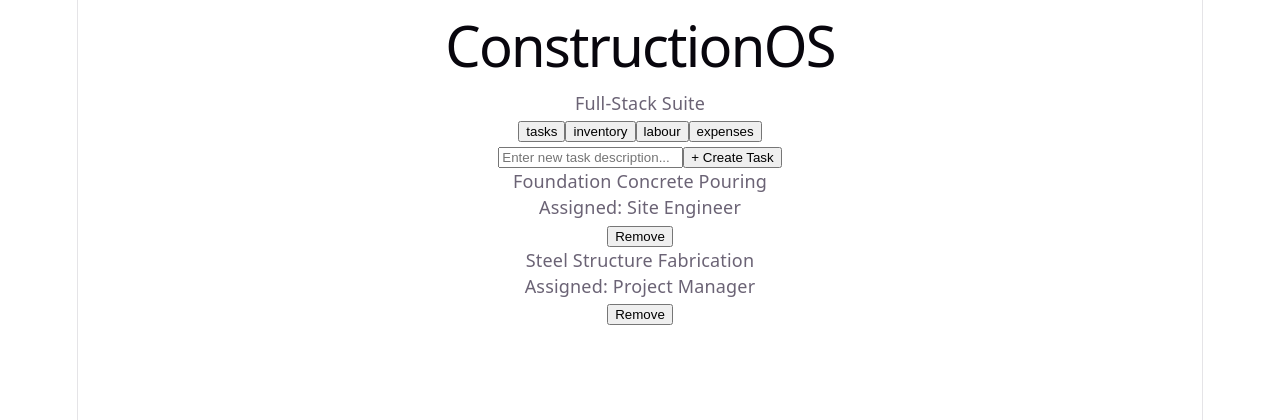
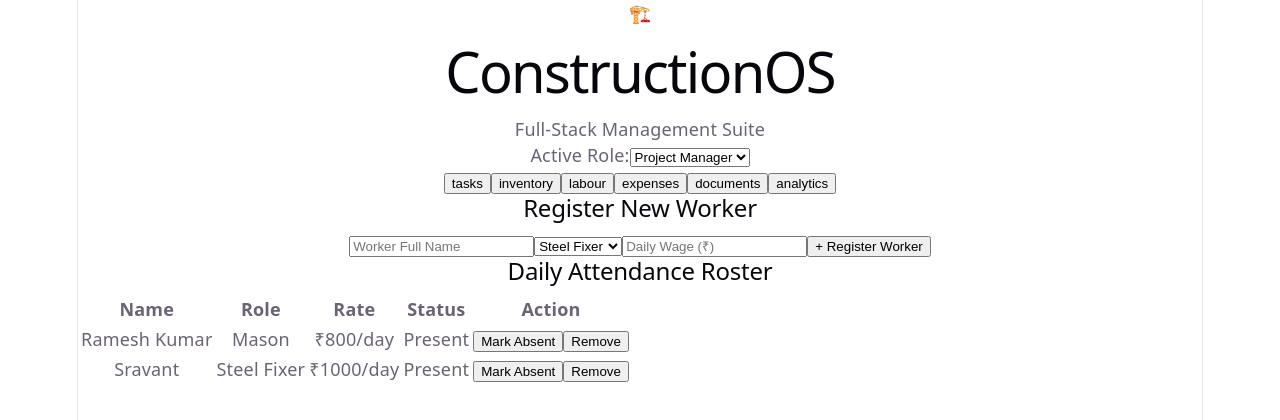
Before and after one commit to frostbitwolf/ConstructionOS, a React (Vite) app in the folder client/: page / in a window 1280 px wide. Shown: the top 420 px of the page. Built offline with nearby package versions, Linux system fonts and the light colour scheme.

Commit message:
feat: restore original clean UI and add worker remove functionality

```diff
--- a/client/src/App.jsx
+++ b/client/src/App.jsx
@@ -1,87 +1,73 @@
 import React, { useState } from 'react';
 
 export default function App() {
-  const [activeTab, setActiveTab] = useState('tasks');
+  const [activeTab, setActiveTab] = useState('labour');
 
-  // --- Dynamic States ---
-  const [tasks, setTasks] = useState([
-    { id: 1, title: 'Foundation Concrete Pouring', role: 'Site Engineer', priority: 'High' },
-    { id: 2, title: 'Steel Structure Fabrication', role: 'Project Manager', priority: 'Medium' }
+  // Workers State
+  const [workers, setWorkers] = useState([
+    { id: 1, name: "Ramesh Kumar", role: "Mason", wage: "₹800/day", status: "Present" },
+    { id: 2, name: "Sravant", role: "Steel Fixer", wage: "₹1000/day", status: "Present" }
   ]);
-  const [newTask, setNewTask] = useState('');
 
-  const [inventory, setInventory] = useState([
-    { id: 1, item: 'Cement Bags', qty: '500 Bags' },
-    { id: 2, item: 'Steel Rebar 12mm', qty: '2 Tons' }
-  ]);
-  const [newItem, setNewItem] = useState('');
-  const [newQty, setNewQty] = useState('');
+  // Form Input States
+  const [workerName, setWorkerName] = useState('');
+  const [workerRole, setWorkerRole] = useState('Steel Fixer');
+  const [workerWage, setWorkerWage] = useState('');
 
-  const [workers, setWorkers] = useState([
-    { id: 1, name: 'Ramesh Kumar', role: 'Site Engineer' },
-    { id: 2, name: 'Suresh Sharma', role: 'Mason' }
-  ]);
-  const [newName, setNewName] = useState('');
-  const [newRole, setNewRole] = useState('');
+  // Add Worker Handler
+  const handleRegisterWorker = (e) => {
+    e.preventDefault();
+    if (!workerName.trim()) return;
 
-  const [expenses, setExpenses] = useState([
-    { id: 1, title: 'Raw Material Delivery', amount: '$1,200' },
-    { id: 2, title: 'Equipment Rental', amount: '$850' }
-  ]);
-  const [expTitle, setExpTitle] = useState('');
-  const [expAmount, setExpAmount] = useState('');
+    const newWorker = {
+      id: Date.now(),
+      name: workerName,
+      role: workerRole,
+      wage: workerWage ? `₹${workerWage}/day` : '₹750/day',
+      status: 'Present'
+    };
 
-  // --- Handlers ---
-  const addTask = (e) => {
-    e.preventDefault();
-    if (!newTask.trim()) return;
-    setTasks([...tasks, { id: Date.now(), title: newTask, role: 'Site Engineer', priority: 'Medium' }]);
-    setNewTask('');
+    setWorkers([...workers, newWorker]);
+    setWorkerName('');
+    setWorkerWage('');
   };
-  const removeTask = (id) => setTasks(tasks.filter(t => t.id !== id));
 
-  const addInventory = (e) => {
-    e.preventDefault();
-    if (!newItem.trim() || !newQty.trim()) return;
-    setInventory([...inventory, { id: Date.now(), item: newItem, qty: newQty }]);
-    setNewItem('');
-    setNewQty('');
+  // Remove Worker Handler
+  const removeWorker = (id) => {
+    setWorkers(workers.filter(worker => worker.id !== id));
   };
-  const removeInventory = (id) => setInventory(inventory.filter(i => i.id !== id));
-
-  const addWorker = (e) => {
-    e.preventDefault();
-    if (!newName.trim() || !newRole.trim()) return;
-    setWorkers([...workers, { id: Date.now(), name: newName, role: newRole }]);
-    setNewName('');
-    setNewRole('');
-  };
-  const removeWorker = (id) => setWorkers(workers.filter(w => w.id !== id));
-
-  const addExpense = (e) => {
-    e.preventDefault();
-    if (!expTitle.trim() || !expAmount.trim()) return;
-    setExpenses([...expenses, { id: Date.now(), title: expTitle, amount: expAmount }]);
-    setExpTitle('');
-    setExpAmount('');
-  };
-  const removeExpense = (id) => setExpenses(expenses.filter(e => e.id !== id));
 
   return (
-    <div className="min-h-screen bg-gray-100 p-6">
-      <header className="bg-white p-4 rounded shadow mb-6 flex justify-between items-center">
-        <h1 className="text-2xl font-bold text-gray-800">ConstructionOS</h1>
-        <span className="bg-blue-100 text-blue-800 text-xs font-semibold px-2.5 py-0.5 rounded">Full-Stack Suite</span>
+    <div className="min-h-screen bg-slate-100 text-slate-800 p-6 font-sans">
+      {/* Header */}
+      <header className="max-w-6xl mx-auto bg-white shadow-sm rounded-xl p-4 mb-6 flex justify-between items-center">
+        <div className="flex items-center space-x-3">
+          <div className="bg-amber-500 p-2 rounded-lg text-white font-bold">🏗️</div>
+          <div>
+            <h1 className="text-xl font-bold text-slate-900">ConstructionOS</h1>
+            <p className="text-xs text-slate-500">Full-Stack Management Suite</p>
+          </div>
+        </div>
+        <div className="flex items-center space-x-2">
+          <span className="text-sm font-medium text-slate-600">Active Role:</span>
+          <select className="border border-slate-300 rounded-lg px-3 py-1.5 text-sm bg-white font-medium shadow-sm focus:outline-none focus:ring-2 focus:ring-blue-500">
+            <option>Project Manager</option>
+            <option>Site Engineer</option>
+            <option>Operations</option>
+          </select>
+        </div>
       </header>
 
-      {/* Tabs */}
-      <div className="flex space-x-2 mb-6 border-b pb-2">
-        {['tasks', 'inventory', 'labour', 'expenses'].map((tab) => (
+      {/* Navigation Tabs */}
+      <div className="max-w-6xl mx-auto flex space-x-2 mb-6 border-b pb-3 overflow-x-auto">
+        {['tasks', 'inventory', 'labour', 'expenses', 'documents', 'analytics'].map((tab) => (
           <button
             key={tab}
             onClick={() => setActiveTab(tab)}
-            className={`px-4 py-2 rounded capitalize font-medium ${
-              activeTab === tab ? 'bg-blue-600 text-white' : 'bg-white text-gray-700 hover:bg-gray-200'
+            className={`px-4 py-2 rounded-lg capitalize font-medium text-sm transition shadow-sm ${
+              activeTab === tab
+                ? 'bg-blue-600 text-white shadow-blue-200'
+                : 'bg-white text-slate-600 hover:bg-slate-50 border border-slate-200'
             }`}
           >
             {tab}
@@ -89,157 +75,108 @@
         ))}
       </div>
 
-      <main className="bg-white p-6 rounded shadow">
-        {/* TASKS */}
-        {activeTab === 'tasks' && (
-          <div>
-            <form onSubmit={addTask} className="flex gap-2 mb-6">
+      {/* Main Content Area */}
+      <main className="max-w-6xl mx-auto space-y-6">
+        {activeTab === 'labour' ? (
+          <>
+            {/* Register New Worker Card */}
+            <div className="bg-white p-6 rounded-xl shadow-sm border border-slate-200">
+              <h2 className="text-sm font-bold uppercase tracking-wider text-slate-400 mb-4 text-center">
+                Register New Worker
+              </h2>
+              <form onSubmit={handleRegisterWorker} className="grid grid-cols-1 md:grid-cols-4 gap-4 items-center">
                 <input
                   type="text"
-                placeholder="Enter new task description..."
-                value={newTask}
-                onChange={(e) => setNewTask(e.target.value)}
-                className="flex-1 p-2 border rounded focus:outline-none focus:ring-2 focus:ring-blue-500"
+                  placeholder="Worker Full Name"
+                  value={workerName}
+                  onChange={(e) => setWorkerName(e.target.value)}
+                  className="border border-slate-300 rounded-lg p-2.5 text-sm focus:outline-none focus:ring-2 focus:ring-blue-500"
+                  required
                 />
-              <button type="submit" className="bg-blue-600 text-white px-4 py-2 rounded font-medium hover:bg-blue-700">
-                + Create Task
+                <select
+                  value={workerRole}
+                  onChange={(e) => setWorkerRole(e.target.value)}
+                  className="border border-slate-300 rounded-lg p-2.5 text-sm bg-white focus:outline-none focus:ring-2 focus:ring-blue-500"
+                >
+                  <option>Steel Fixer</option>
+                  <option>Mason</option>
+                  <option>Electrician</option>
+                  <option>Site Helper</option>
+                </select>
+                <input
+                  type="number"
+                  placeholder="Daily Wage (₹)"
+                  value={workerWage}
+                  onChange={(e) => setWorkerWage(e.target.value)}
+                  className="border border-slate-300 rounded-lg p-2.5 text-sm focus:outline-none focus:ring-2 focus:ring-blue-500"
+                />
+                <button
+                  type="submit"
+                  className="bg-blue-600 hover:bg-blue-700 text-white font-medium text-sm py-2.5 px-4 rounded-lg transition shadow-sm"
+                >
+                  + Register Worker
                 </button>
               </form>
+            </div>
 
-            <div className="space-y-3">
-              {tasks.map((task) => (
-                <div key={task.id} className="flex justify-between items-center p-3 border rounded bg-gray-50">
-                  <div>
-                    <p className="font-semibold text-gray-800">{task.title}</p>
-                    <p className="text-xs text-gray-500">Assigned: {task.role}</p>
+            {/* Daily Attendance Roster Table */}
+            <div className="bg-white rounded-xl shadow-sm border border-slate-200 overflow-hidden">
+              <div className="p-4 border-b border-slate-100">
+                <h2 className="text-sm font-bold uppercase tracking-wider text-slate-400 text-center">
+                  Daily Attendance Roster
+                </h2>
               </div>
-                  <button onClick={() => removeTask(task.id)} className="bg-red-500 text-white text-xs px-3 py-1.5 rounded hover:bg-red-600">
+              <div className="overflow-x-auto">
+                <table className="w-full text-left border-collapse">
+                  <thead>
+                    <tr className="bg-slate-50 text-slate-500 text-xs uppercase tracking-wider border-b border-slate-200">
+                      <th className="p-4 font-semibold">Name</th>
+                      <th className="p-4 font-semibold">Role</th>
+                      <th className="p-4 font-semibold">Rate</th>
+                      <th className="p-4 font-semibold">Status</th>
+                      <th className="p-4 font-semibold">Action</th>
+                    </tr>
+                  </thead>
+                  <tbody className="divide-y divide-slate-100 text-sm">
+                    {workers.map((worker) => (
+                      <tr key={worker.id} className="hover:bg-slate-50/50 transition">
+                        <td className="p-4 font-medium text-slate-700">{worker.name}</td>
+                        <td className="p-4 text-slate-500">{worker.role}</td>
+                        <td className="p-4 text-slate-500">{worker.wage}</td>
+                        <td className="p-4">
+                          <span className="bg-emerald-100 text-emerald-800 text-xs px-2.5 py-1 rounded-full font-semibold">
+                            {worker.status}
+                          </span>
+                        </td>
+                        <td className="p-4 flex gap-2 items-center">
+                          <button className="bg-rose-500 hover:bg-rose-600 text-white text-xs px-3 py-1.5 rounded-md font-medium transition shadow-sm">
+                            Mark Absent
+                          </button>
+                          <button
+                            onClick={() => removeWorker(worker.id)}
+                            className="bg-slate-800 hover:bg-slate-900 text-white text-xs px-3 py-1.5 rounded-md font-medium transition shadow-sm"
+                          >
                             Remove
                           </button>
-                </div>
+                        </td>
+                      </tr>
                     ))}
-              {tasks.length === 0 && <p className="text-gray-500 text-center py-4">No tasks found.</p>}
+                    {workers.length === 0 && (
+                      <tr>
+                        <td colSpan="5" className="p-6 text-center text-slate-400">
+                          No workers registered in the roster.
+                        </td>
+                      </tr>
+                    )}
+                  </tbody>
+                </table>
               </div>
             </div>
-        )}
-
-        {/* INVENTORY */}
-        {activeTab === 'inventory' && (
-          <div>
-            <form onSubmit={addInventory} className="flex gap-2 mb-6">
-              <input
-                type="text"
-                placeholder="Item Name (e.g. Bricks)"
-                value={newItem}
-                onChange={(e) => setNewItem(e.target.value)}
-                className="flex-1 p-2 border rounded"
-              />
-              <input
-                type="text"
-                placeholder="Quantity (e.g. 1000)"
-                value={newQty}
-                onChange={(e) => setNewQty(e.target.value)}
-                className="w-1/3 p-2 border rounded"
-              />
-              <button type="submit" className="bg-blue-600 text-white px-4 py-2 rounded font-medium hover:bg-blue-700">
-                + Add Item
-              </button>
-            </form>
-
-            <div className="space-y-3">
-              {inventory.map((item) => (
-                <div key={item.id} className="flex justify-between items-center p-3 border rounded bg-gray-50">
-                  <div>
-                    <p className="font-semibold text-gray-800">{item.item}</p>
-                    <p className="text-xs text-gray-500">Quantity: {item.qty}</p>
-                  </div>
-                  <button onClick={() => removeInventory(item.id)} className="bg-red-500 text-white text-xs px-3 py-1.5 rounded hover:bg-red-600">
-                    Remove
-                  </button>
-                </div>
-              ))}
-              {inventory.length === 0 && <p className="text-gray-500 text-center py-4">No inventory items.</p>}
-            </div>
-          </div>
-        )}
-
-        {/* LABOUR */}
-        {activeTab === 'labour' && (
-          <div>
-            <form onSubmit={addWorker} className="flex gap-2 mb-6">
-              <input
-                type="text"
-                placeholder="Worker Name"
-                value={newName}
-                onChange={(e) => setNewName(e.target.value)}
-                className="flex-1 p-2 border rounded"
-              />
-              <input
-                type="text"
-                placeholder="Role (e.g. Mason, Helper)"
-                value={newRole}
-                onChange={(e) => setNewRole(e.target.value)}
-                className="w-1/3 p-2 border rounded"
-              />
-              <button type="submit" className="bg-blue-600 text-white px-4 py-2 rounded font-medium hover:bg-blue-700">
-                + Add Worker
-              </button>
-            </form>
-
-            <div className="space-y-3">
-              {workers.map((worker) => (
-                <div key={worker.id} className="flex justify-between items-center p-3 border rounded bg-gray-50">
-                  <div>
-                    <p className="font-semibold text-gray-800">{worker.name}</p>
-                    <p className="text-xs text-gray-500">Role: {worker.role}</p>
-                  </div>
-                  <button onClick={() => removeWorker(worker.id)} className="bg-red-500 text-white text-xs px-3 py-1.5 rounded hover:bg-red-600">
-                    Remove
-                  </button>
-                </div>
-              ))}
-              {workers.length === 0 && <p className="text-gray-500 text-center py-4">No workers available.</p>}
-            </div>
-          </div>
-        )}
-
-        {/* EXPENSES */}
-        {activeTab === 'expenses' && (
-          <div>
-            <form onSubmit={addExpense} className="flex gap-2 mb-6">
-              <input
-                type="text"
-                placeholder="Expense Description"
-                value={expTitle}
-                onChange={(e) => setExpTitle(e.target.value)}
-                className="flex-1 p-2 border rounded"
-              />
-              <input
-                type="text"
-                placeholder="Amount (e.g. $500)"
-                value={expAmount}
-                onChange={(e) => setExpAmount(e.target.value)}
-                className="w-1/3 p-2 border rounded"
-              />
-              <button type="submit" className="bg-blue-600 text-white px-4 py-2 rounded font-medium hover:bg-blue-700">
-                + Add Expense
-              </button>
-            </form>
-
-            <div className="space-y-3">
-              {expenses.map((exp) => (
-                <div key={exp.id} className="flex justify-between items-center p-3 border rounded bg-gray-50">
-                  <div>
-                    <p className="font-semibold text-gray-800">{exp.title}</p>
-                    <p className="text-xs text-gray-500">Amount: {exp.amount}</p>
-                  </div>
-                  <button onClick={() => removeExpense(exp.id)} className="bg-red-500 text-white text-xs px-3 py-1.5 rounded hover:bg-red-600">
-                    Remove
-                  </button>
-                </div>
-              ))}
-              {expenses.length === 0 && <p className="text-gray-500 text-center py-4">No expenses recorded.</p>}
-            </div>
+          </>
+        ) : (
+          <div className="bg-white p-12 rounded-xl shadow-sm border border-slate-200 text-center text-slate-500">
+            <h3 className="text-lg font-semibold mb-2 capitalize">{activeTab} Dashboard</h3>
+            <p className="text-sm">Module view is active and ready for configuration.</p>
           </div>
         )}
       </main>
```
Lines whose indentation alone changed are shown as unchanged.
